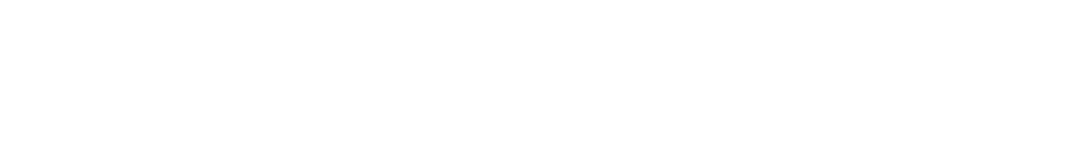
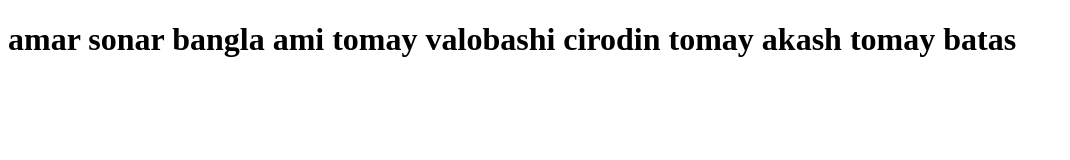
Before and after one commit to sasohid/daraz, a plain HTML site: page index.html in a window 1280 px wide. Shown: the whole page, without its empty margins (0-1070 px from the left). Drawn offline with Linux system fonts and the light colour scheme.

Commit message:
fast add

```diff
--- a/index.html
+++ b/index.html
@@ -6,6 +6,6 @@
     <title>Document</title>
 </head>
 <body>
-
+    <h1>amar sonar bangla ami tomay valobashi cirodin tomay akash tomay batas</h1>
 </body>
 </html>
```
